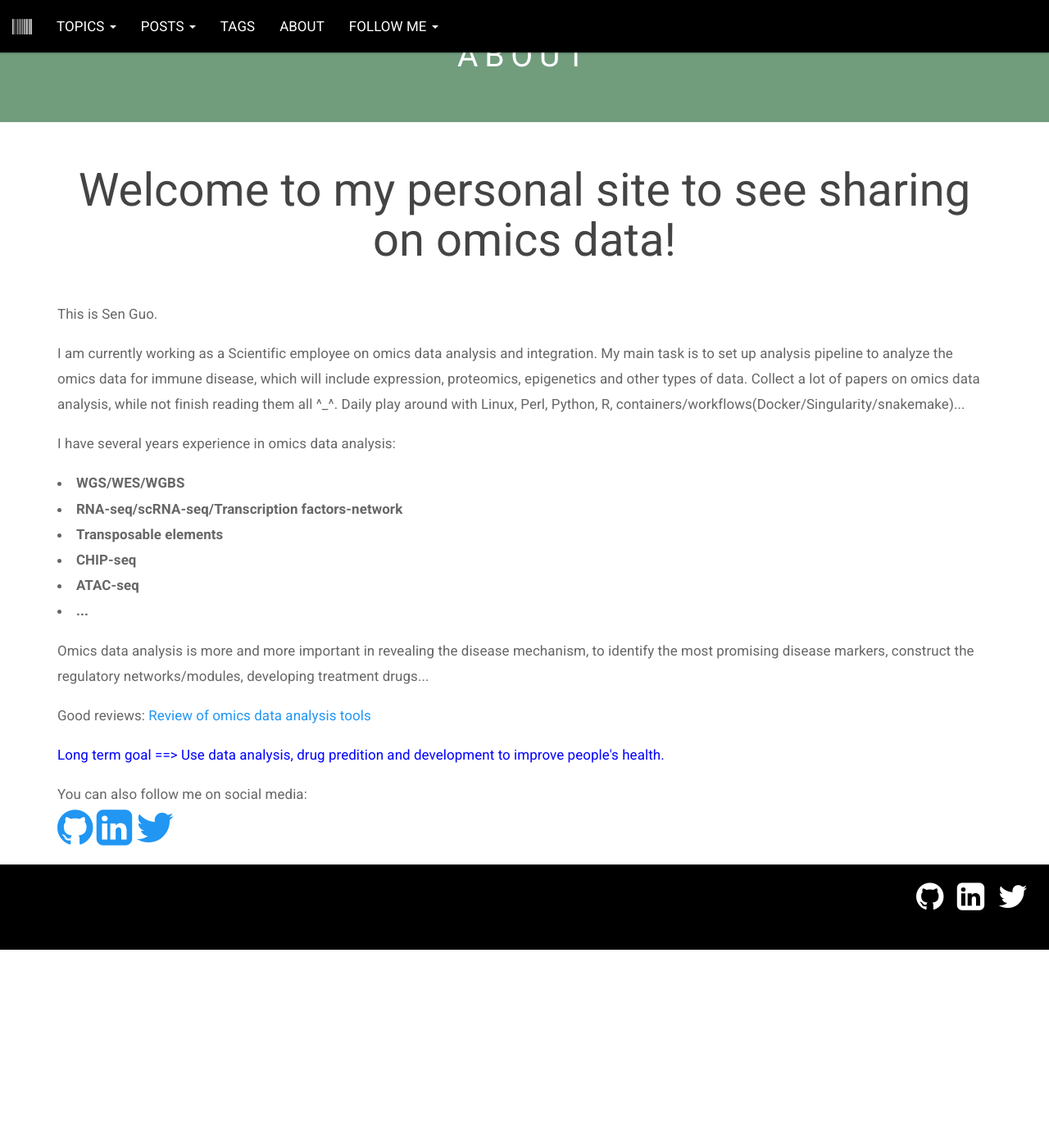
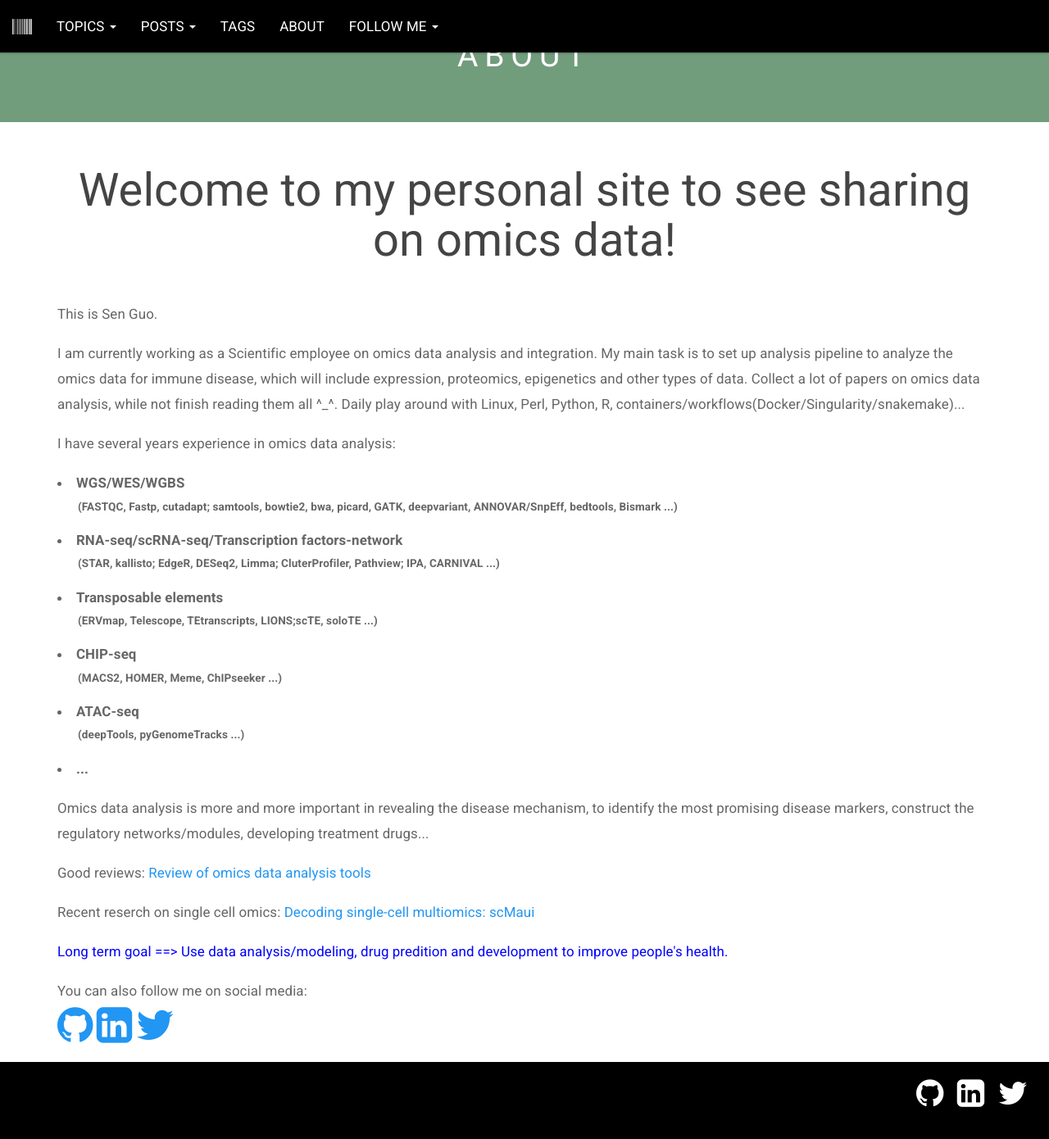
Before and after one commit to whiteorchid/whiteorchid.github.io, a Jekyll site: the page built from _pages/about.html, in a window 1280 px wide and 1400 px high, scrolled down 275 px. Shown: the top 1390 px of the window at 82% size. Built offline with Jekyll 4.4.1, drawn with Linux system fonts in a browser that asks for light colours; before the commit the page ends 1434 px from its top, so only the background shows below that.

Commit message:
Update about.html

```diff
--- a/_pages/about.html
+++ b/_pages/about.html
@@ -23,11 +23,11 @@ My main task is to set up analysis pipeline to analyze the omics data for immune
 
 <p>
 I have several years experience in omics data analysis:
-  <li><b>WGS/WES/WGBS </li>
-  <li>RNA-seq/scRNA-seq/Transcription factors-network</li>
-  <li>Transposable elements</li>
-  <li>CHIP-seq</li>
-  <li>ATAC-seq</li>
+  <li><b>WGS/WES/WGBS <p style="text-indent: 25px;font-size:80%;">(FASTQC, Fastp, cutadapt; samtools, bowtie2, bwa, picard, GATK, deepvariant, ANNOVAR/SnpEff, bedtools, Bismark ...)</p> </li>
+  <li>RNA-seq/scRNA-seq/Transcription factors-network<p style="text-indent: 25px;font-size:80%;">(STAR, kallisto; EdgeR, DESeq2, Limma; CluterProfiler, Pathview; IPA, CARNIVAL ...)</p> </li>
+  <li>Transposable elements <p style="text-indent: 25px;font-size:80%;">(ERVmap, Telescope, TEtranscripts, LIONS;scTE, soloTE  ...)</p></li>
+  <li>CHIP-seq <p style="text-indent: 25px;font-size:80%;">(MACS2, HOMER, Meme, ChIPseeker ...)</p></li>
+  <li>ATAC-seq <p style="text-indent: 25px;font-size:80%;">(deepTools, pyGenomeTracks ...)</p> </li>
   <li>...</b></li>
 </p>
 
@@ -37,14 +37,16 @@ Omics data analysis is more and more important in revealing the disease mechanis
 
 </p>
 Good reviews:
-<a href="https://link.springer.com/article/10.1007/s11831-021-09547-0">Review of omics data analysis tools</a>
-
+<a href="https://link.springer.com/article/10.1007/s11831-021-09547-0">Review of omics data analysis tools </a>
 <p>
-
+</p>
+Recent reserch on single cell omics:
+<a href="https://www.biorxiv.org/content/10.1101/2023.01.18.524506v1">Decoding single-cell multiomics: scMaui</a>
+<p>
 </p>
 <p style="color:blue;">
 
-Long term goal ==> Use data analysis, drug predition and development to improve people's health.
+Long term goal ==> Use data analysis/modeling, drug predition and development to improve people's health.
 
 </p>
 
```
